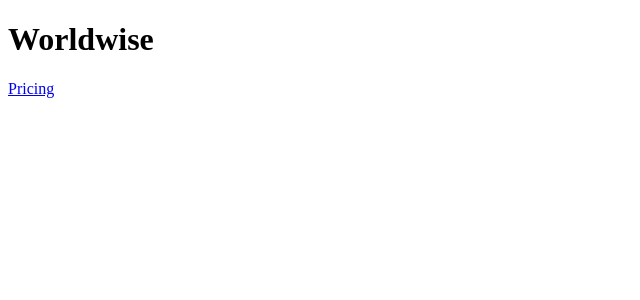
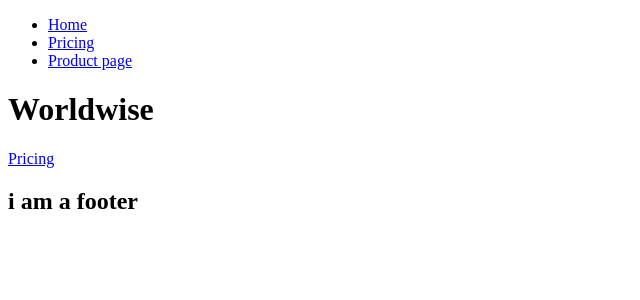
Before and after one commit to AngelosZar/worldWise, a React (Vite) app: page / in a window 1280 px wide. Shown: the top 300 px of the page, without its empty margins (0-640 px from the left). Built offline with nearby package versions, Linux system fonts and the light colour scheme.

Commit message:
Layout component around all pages

```diff
--- a/src/App.jsx
+++ b/src/App.jsx
@@ -1,19 +1,21 @@
 import React from 'react';
 import { BrowserRouter, Routes, Route } from 'react-router-dom';
+import Layout from './components/Layout';
 import Product from './pages/Product';
 import Pricing from './pages/Pricing';
 import Homepage from './pages/Homepage';
 import PageNotFound from './pages/PageNotFound';
-
 function App() {
   return (
     <BrowserRouter>
+      <Layout>
         <Routes>
           <Route path="/" element={<Homepage />} />
           <Route path="pricing" element={<Pricing />} />
           <Route path="product" element={<Product />} />
           <Route path="*" element={<PageNotFound />} />
         </Routes>
+      </Layout>
     </BrowserRouter>
   );
 }
--- /dev/null
+++ b/src/components/Footer.jsx
@@ -0,0 +1,12 @@
+import React from 'react';
+// import { Link } from 'react-router-dom';
+
+function Footer() {
+  return (
+    <div>
+      <h2>i am a footer</h2>
+    </div>
+  );
+}
+
+export default Footer;
--- /dev/null
+++ b/src/components/Layout.jsx
@@ -0,0 +1,18 @@
+import React from 'react';
+import PropTypes from 'prop-types';
+import Footer from './Footer';
+import PageNav from './PageNav';
+
+function Layout({ children }) {
+  return (
+    <>
+      <PageNav />
+      {children}
+      <Footer />
+    </>
+  );
+}
+Layout.propTypes = {
+  children: PropTypes.node,
+};
+export default Layout;
--- a/src/components/PageNav.jsx
+++ b/src/components/PageNav.jsx
@@ -1,3 +1,6 @@
+import React from 'react';
+import { Link } from 'react-router-dom';
+
 function PageNav() {
   return (
     <nav>
--- a/src/pages/Homepage.jsx
+++ b/src/pages/Homepage.jsx
@@ -1,5 +1,6 @@
 import React from 'react';
 import { Link } from 'react-router-dom';
+// import Pricing from './Pricing';
 function Homepage() {
   return (
     <div>
```
Lines whose indentation alone changed are shown as unchanged.
